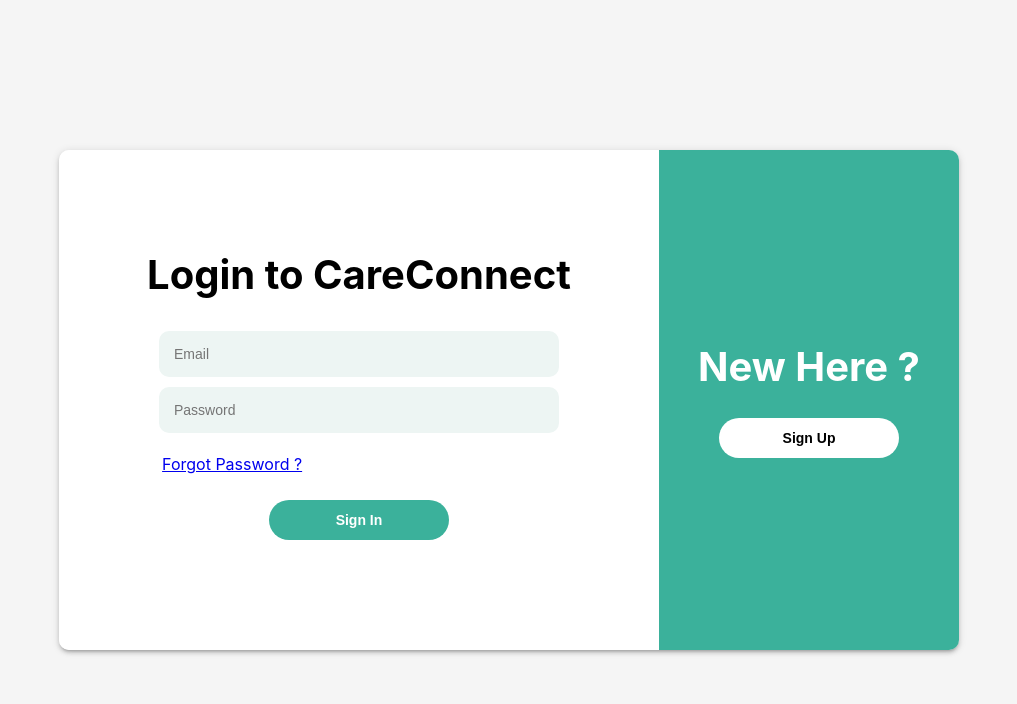
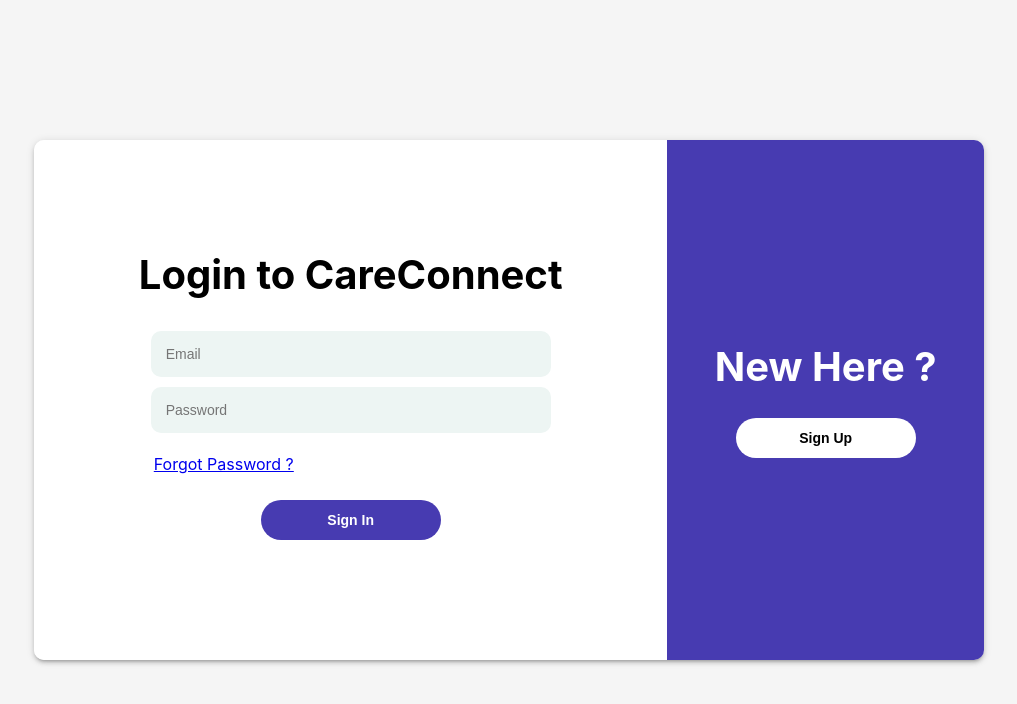
Before and after one commit to WSU-4110/CareConnect, a React (Create React App) app in the folder client/: page /login in a window 1280 px wide. Shown: the top 704 px of the page, without its empty margins (131-1148 px from the left). Built offline with nearby package versions, Linux system fonts and the light colour scheme.

Commit message:
Updated component pages color and added hove on button

```diff
--- a/client/src/components/EmailVerify/styles.module.css
+++ b/client/src/components/EmailVerify/styles.module.css
@@ -11,7 +11,7 @@
 	border: none;
 	outline: none;
 	padding: 12px 0;
-	background-color: #3bb19b;
+	background-color: #473bb1;
 	border-radius: 20px;
 	width: 180px;
 	font-weight: bold;
--- a/client/src/components/ForgotPassword/styles.module.css
+++ b/client/src/components/ForgotPassword/styles.module.css
@@ -7,9 +7,10 @@
 }
 
 .form_container {
-	width: 400px;
+	width: 600px;
+	height: 250px;
 	padding: 10px;
-	background-color: white;
+	background-color: rgb(255, 255, 255);
 	border-radius: 10px;
 	display: flex;
 	flex-direction: column;
@@ -33,7 +34,7 @@
 	border: none;
 	outline: none;
 	padding: 12px 0;
-	background-color: #3bb19b;
+	background-color: #473bb1;
 	color: white;
 	border-radius: 20px;
 	width: 180px;
@@ -58,3 +59,13 @@
 .success_msg {
 	background-color: #5cdd5c;
 }
+.green_btn {
+    background-color: #473bb1;
+    color: white;
+    margin: 10px;
+    transition: background-color 0.3s; /* Add a smooth transition effect */
+}
+
+.green_btn:hover {
+    background-color: #6757e0; /* Change the background color on hover */
+}
--- a/client/src/components/Login/styles.module.css
+++ b/client/src/components/Login/styles.module.css
@@ -8,8 +8,8 @@
 }
 
 .login_form_container {
-	width: 900px;
-	height: 500px;
+	width: 950px;
+	height: 520px;
 	display: flex;
 	border-radius: 10px;
 	box-shadow: 0px 3px 3px -2px rgb(0 0 0 / 20%),
@@ -66,7 +66,7 @@
 	flex-direction: column;
 	align-items: center;
 	justify-content: center;
-	background-color: #3bb19b;
+	background-color: #473bb1;
 	border-top-right-radius: 10px;
 	border-bottom-right-radius: 10px;
 }
@@ -92,7 +92,16 @@
 }
 
 .green_btn {
-	background-color: #3bb19b;
-	color: white;
-	margin: 10px;
+    background-color: #473bb1;
+    color: white;
+    margin: 10px;
+    transition: background-color 0.3s; /* Add a smooth transition effect */
 }
+
+.green_btn:hover {
+    background-color: #6757e0; /* Change the background color on hover */
+}
+.white_btn:hover {
+	background-color: #e5e5e5;
+	color: #473bb1;
+}
--- a/client/src/components/Main/styles.module.css
+++ b/client/src/components/Main/styles.module.css
@@ -1,7 +1,7 @@
 .navbar {
 	width: 100%;
 	height: 70px;
-	background-color: #3bb19b;
+	background-color: #473bb1;
 	display: flex;
 	align-items: center;
 	justify-content: space-between;
@@ -40,3 +40,8 @@
   .nav_links a:last-child {
 	margin-right: 10px; /* Remove right margin for the last link */
   }
+
+  .white_btn:hover {
+	background-color: #e5e5e5;
+	color: #473bb1;
+}
--- a/client/src/components/PasswordReset/styles.module.css
+++ b/client/src/components/PasswordReset/styles.module.css
@@ -7,7 +7,8 @@
 }
 
 .form_container {
-	width: 400px;
+	width: 600px;
+	height: 250px;
 	padding: 10px;
 	background-color: white;
 	border-radius: 10px;
@@ -33,7 +34,7 @@
 	border: none;
 	outline: none;
 	padding: 12px 0;
-	background-color: #3bb19b;
+	background-color: #473bb1;
 	color: white;
 	border-radius: 20px;
 	width: 180px;
@@ -58,3 +59,14 @@
 .success_msg {
 	background-color: #5cdd5c;
 }
+
+.green_btn {
+    background-color: #473bb1;
+    color: white;
+    margin: 10px;
+    transition: background-color 0.3s; /* Add a smooth transition effect */
+}
+
+.green_btn:hover {
+    background-color: #6757e0; /* Change the background color on hover */
+}
--- a/client/src/components/Signup/styles.module.css
+++ b/client/src/components/Signup/styles.module.css
@@ -8,8 +8,8 @@
 }
 
 .signup_form_container {
-	width: 900px;
-	height: 500px;
+	width: 950px;
+	height: 520px;
 	display: flex;
 	border-radius: 10px;
 	box-shadow: 0px 3px 3px -2px rgb(0 0 0 / 20%),
@@ -22,7 +22,7 @@
 	flex-direction: column;
 	align-items: center;
 	justify-content: center;
-	background-color: #3bb19b;
+	background-color: #473bb1;
 	border-top-left-radius: 10px;
 	border-bottom-left-radius: 10px;
 }
@@ -97,7 +97,16 @@
 }
 
 .green_btn {
-	background-color: #3bb19b;
-	color: white;
-	margin: 10px;
+    background-color: #473bb1;
+    color: white;
+    margin: 10px;
+    transition: background-color 0.3s; /* Add a smooth transition effect */
 }
+
+.green_btn:hover {
+    background-color: #6757e0; /* Change the background color on hover */
+}
+.white_btn:hover {
+	background-color: #e5e5e5;
+	color: #473bb1;
+}
```
